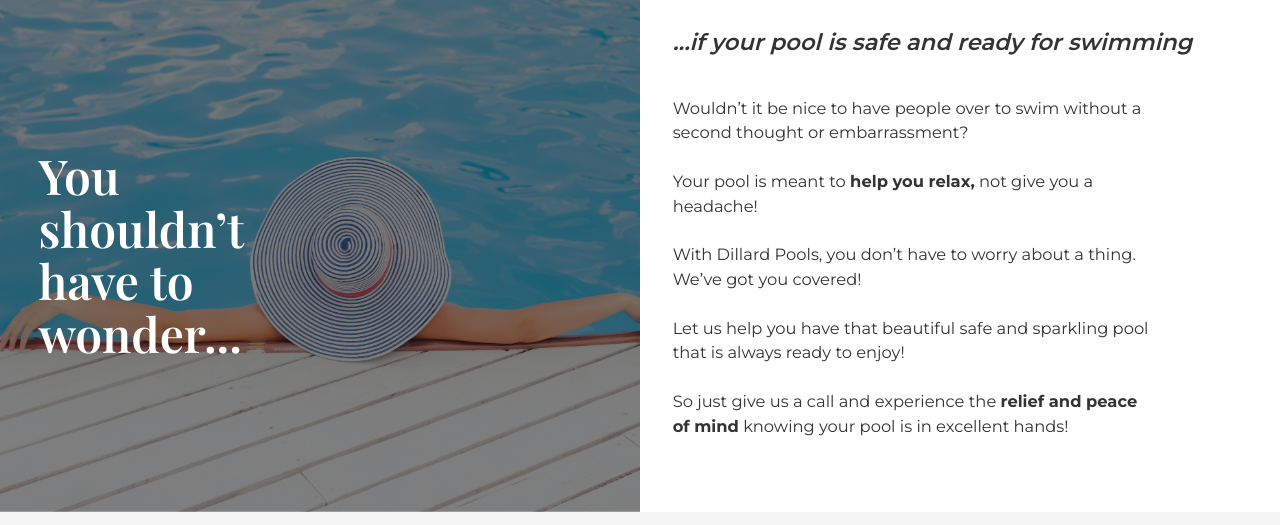
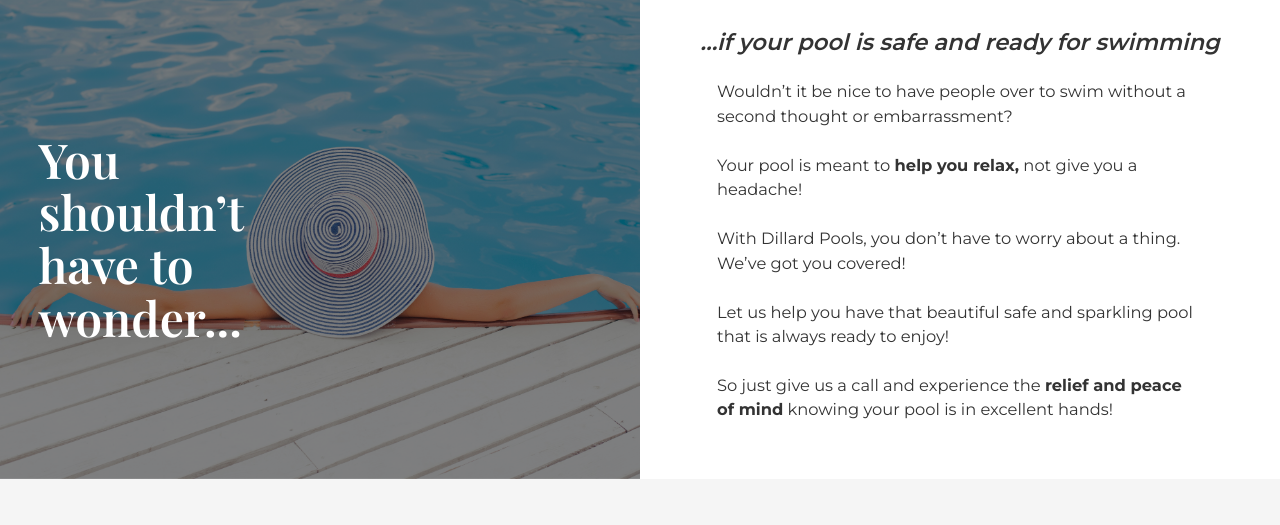
Before and after one commit to Andrew-Dillard/dillardPools-clone, a plain HTML site: page index.html in a window 1280 px wide. Shown: the part 1986-2511 px from the top of the page. Drawn offline with nearby package versions, Linux system fonts and the light colour scheme; files whose address does not match are found by name.

Commit message:
avoid disaster section is now centered in tablet portrait view

```diff
--- a/style.css
+++ b/style.css
@@ -989,8 +989,13 @@ p.step-para {
     gap: 1.5em;
   }
 
+  .avoid-disaster-headline-finish {
+    text-align: center;
+  }
+
   .avoid-disaster-para {
     max-width: 500px;
+    margin: 0 auto;
   }
 
   .testimonials-section {
```
